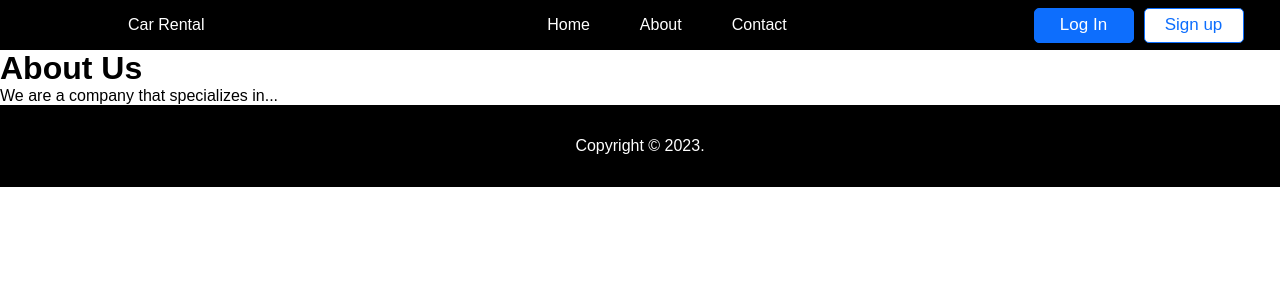
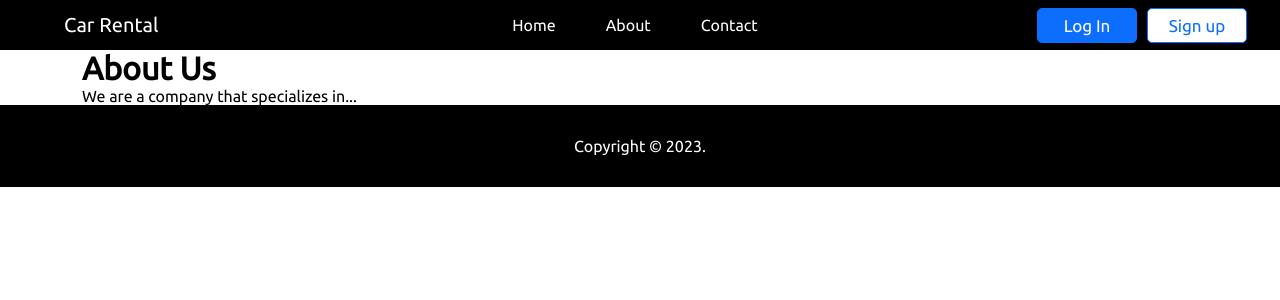
Before and after one commit to JaySorawit/Car_Rental, a PHP site: page /aboutUs.php in a window 1280 px wide. Shown: the top 300 px of the page. Run offline with PHP 8.4, Linux system fonts and the light colour scheme.

Commit message:
fixed navbar

```diff
--- a/aboutUs.php
+++ b/aboutUs.php
@@ -8,7 +8,8 @@
 <!DOCTYPE html>
 <html>
 <head>
-  <title>About Us</title>
+    <link rel="stylesheet" href="css/styles.css">
+    <title>About Us</title>
 </head>
 <body>
     <?php
@@ -19,8 +20,11 @@
             include 'navbarclient.php';
         }
     ?>
-  <h1>About Us</h1>
-  <p>We are a company that specializes in...</p>
+    <div class="container-sm">
+        <h1>About Us</h1>
+        <p>We are a company that specializes in...</p>
+    </div>
+
   <footer>
         <p> Copyright © 2023.</p>
     </footer>
--- a/css/styles.css
+++ b/css/styles.css
@@ -1,8 +1,62 @@
+@font-face {
+    font-family: Ubuntu-Regular;
+    src: url('../fonts/ubuntu/Ubuntu-Regular.ttf');
+}
+
+@font-face {
+    font-family: Ubuntu-Bold;
+    src: url('../fonts/ubuntu/Ubuntu-Bold.ttf');
+}
+
+.container,
+.container-fluid,
+.container-xxl,
+.container-xl,
+.container-lg,
+.container-md,
+.container-sm {
+  --bs-gutter-x: 1.5rem;
+  --bs-gutter-y: 0;
+  width: 100%;
+  padding-right: calc(var(--bs-gutter-x) * 0.5);
+  padding-left: calc(var(--bs-gutter-x) * 0.5);
+  margin-right: auto;
+  margin-left: auto;
+}
+
+@media (min-width: 576px) {
+  .container-sm, .container {
+    max-width: 540px;
+  }
+}
+@media (min-width: 768px) {
+  .container-md, .container-sm, .container {
+    max-width: 720px;
+  }
+}
+@media (min-width: 992px) {
+  .container-lg, .container-md, .container-sm, .container {
+    max-width: 960px;
+  }
+}
+@media (min-width: 1200px) {
+  .container-xl, .container-lg, .container-md, .container-sm, .container {
+    max-width: 1140px;
+  }
+}
+@media (min-width: 1400px) {
+  .container-xxl, .container-xl, .container-lg, .container-md, .container-sm, .container {
+
+    max-width: 1320px;
+  }
+}
+
 * {
     margin: 0;
     padding: 0;
     box-sizing: border-box;
-    font-family: 'Montserrat', sans-serif;
+    font-family: 'Ubuntu-Regular';
+    /* font-family: 'Montserrat', sans-serif; */
 }
 
 /*----------------------------------------------------*/
@@ -13,13 +67,12 @@
     width: 100%;
     display: flex;
     background-color: black;
-    /* color: aliceblue; */
     justify-content: space-between;
     align-items: center;
     position: relative;
 }
 
-.navbar h1{
+.navbar ul li a{
     font-size: 18px;
     font-weight: 400;
 }
@@ -27,11 +80,12 @@
 .nav-logo{
     width: 15%;
     align-items: center;
-    margin-left: 10%;
+    margin-left: 5%;
 }
 
 .nav-logo a{
     text-decoration: none;
+    font-size: 20px;
     color: white;
 }
 
@@ -69,10 +123,16 @@
     /* background-color: #0d6efd; */
 }
 
+#menu-signup, #menu-login {
+    margin: 0 auto;
+    margin-top: 2rem;
+    align-items: center;
+    width: 150px;
+}
+
 .signup-button{
     width:100px;
     height:35px;
-    margin-right:7px;
     border: 1px solid #0d6efd;
     border-radius:5px;
     background-color: white;
@@ -105,7 +165,7 @@
     color:#fff;
 }
 
-@media only screen and (max-width: 700px) {
+@media only screen and (max-width: 1000px) {
     .nav-logo{
         width: 100%;
         display: flex;
@@ -146,6 +206,14 @@
     }
 }
 
+@media (min-width: 1400px) {
+    .navbar{
+        width: 1320px;
+        align-items: center;
+        margin: 0 auto;
+    }
+  }
+
 .nav-menu-active {
     display: block !important;
 }
@@ -183,7 +251,7 @@
     transform: translate(0, -11px) rotate(45deg);
   }
 
-  @media only screen and (min-width: 700px) {
+  @media only screen and (min-width: 1000px) {
     #menu-login, #menu-signup {
         display: none;
     }
--- a/index.php
+++ b/index.php
@@ -16,7 +16,7 @@
 </head>
 <body>
     <?php
-        // Check if user is logged in
+        Check if user is logged in
         if (!$loggedIn) {
             include 'navbaruser.php';
         } else {
--- a/navbarclient.php
+++ b/navbarclient.php
@@ -8,12 +8,12 @@
     <link rel="stylesheet" href="css/styles.css">
 </head>
 <body>
-    <nav>
+    <nav width="100%" height= "50px" style=" background-color: black;">
         <div class="navbar">
             <div class="nav-logo">
                 <a href="index.php"> Car Rental</a>
             </div>
-            <hl class="nav-menu" id="myMenu" >
+            <ul class="nav-menu" id="myMenu" >
                 <li> <a href="index.php"> Home</a> </li>
                 <li> <a href="aboutUs.php"> About</a> </li>
                 <li> <a href="#"> Contact</a> </li>
@@ -21,7 +21,7 @@
                 <li id="menu-signup"> <a href="#"> My profile</a> </li>
                 <li id="menu-signup"> <a href="#"> My rental car</a> </li>
                 <li id="menu-signup"> <a href="logout.php"> Log out</a> </li>
-            </hl>
+            </ul>
             <div class="nav-right">
                 <button class="login-button">Rent out</button>
                 <div class="profile-dropdown">
--- a/navbaruser.php
+++ b/navbaruser.php
@@ -1,5 +1,6 @@
 <?php
     session_start();
+
     include('server.php');
 ?>
 
@@ -13,7 +14,7 @@
     <link rel="stylesheet" href="css/styles.css">
 </head>
 <body>
-    <nav>
+    <nav width="100%" height= "50px" style=" background-color: black;">
         <div class="navbar">
             <div class="nav-logo">
                 <a href="index.php"> Car Rental</a>
```
